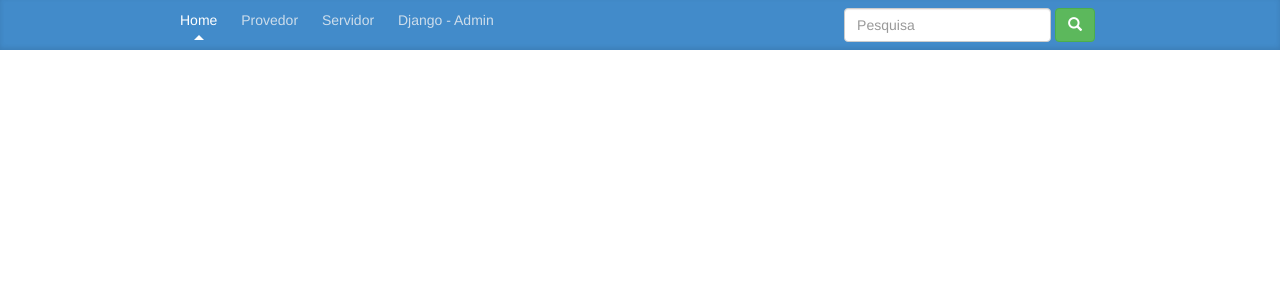
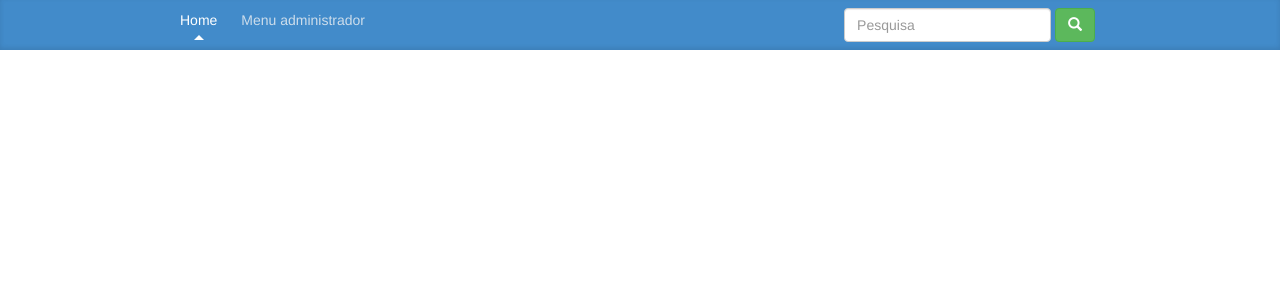
Before and after one commit to DenerRodrigues/ComparaServer, a Django app: template templates/base.html in a window 1280 px wide. Shown: the top 300 px of the page. Run offline with Django 3.2, Linux system fonts and the light colour scheme; the template is opened without the code that fills it, so the values that code supplies are empty; parts of the project's set-up code (start-up, migrations or seed data) failed here and were passed over; some libraries are stand-ins or nearby versions.

Commit message:
Alterações no menu do template base

```diff
--- a/templates/base.html
+++ b/templates/base.html
@@ -19,9 +19,7 @@
             <div class="navbar-header">
                 <nav class="blog-nav">
                     <a class="blog-nav-item active" href="/">Home</a>
-                    <a class="blog-nav-item" href="/">Provedor</a>
-                    <a class="blog-nav-item" href="/">Servidor</a>
-                    <a class="blog-nav-item" href="/">Django - Admin</a>
+                    <a class="blog-nav-item" href="/admin/">Menu administrador</a>
                 </nav>
             </div>
             <div class="navbar-collapse collapse">
```
